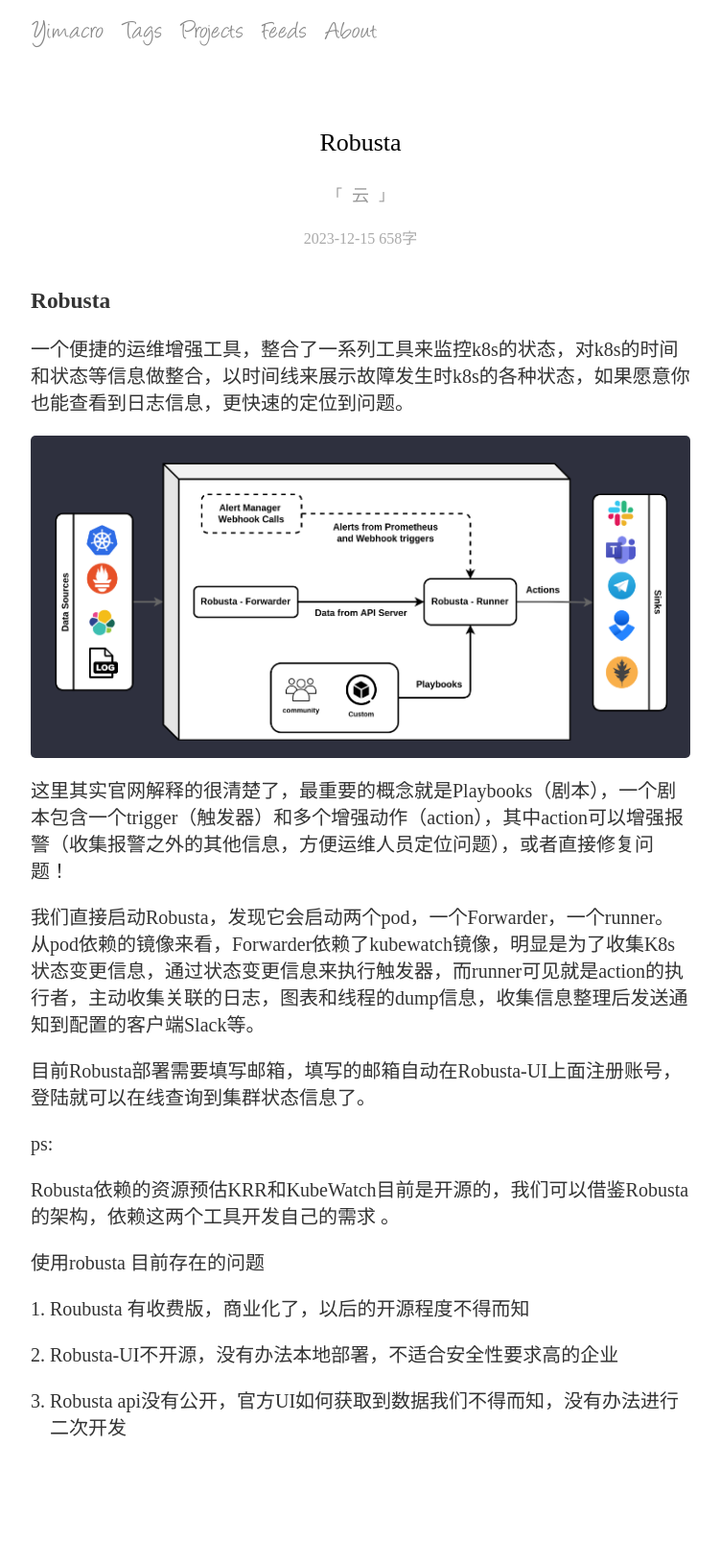
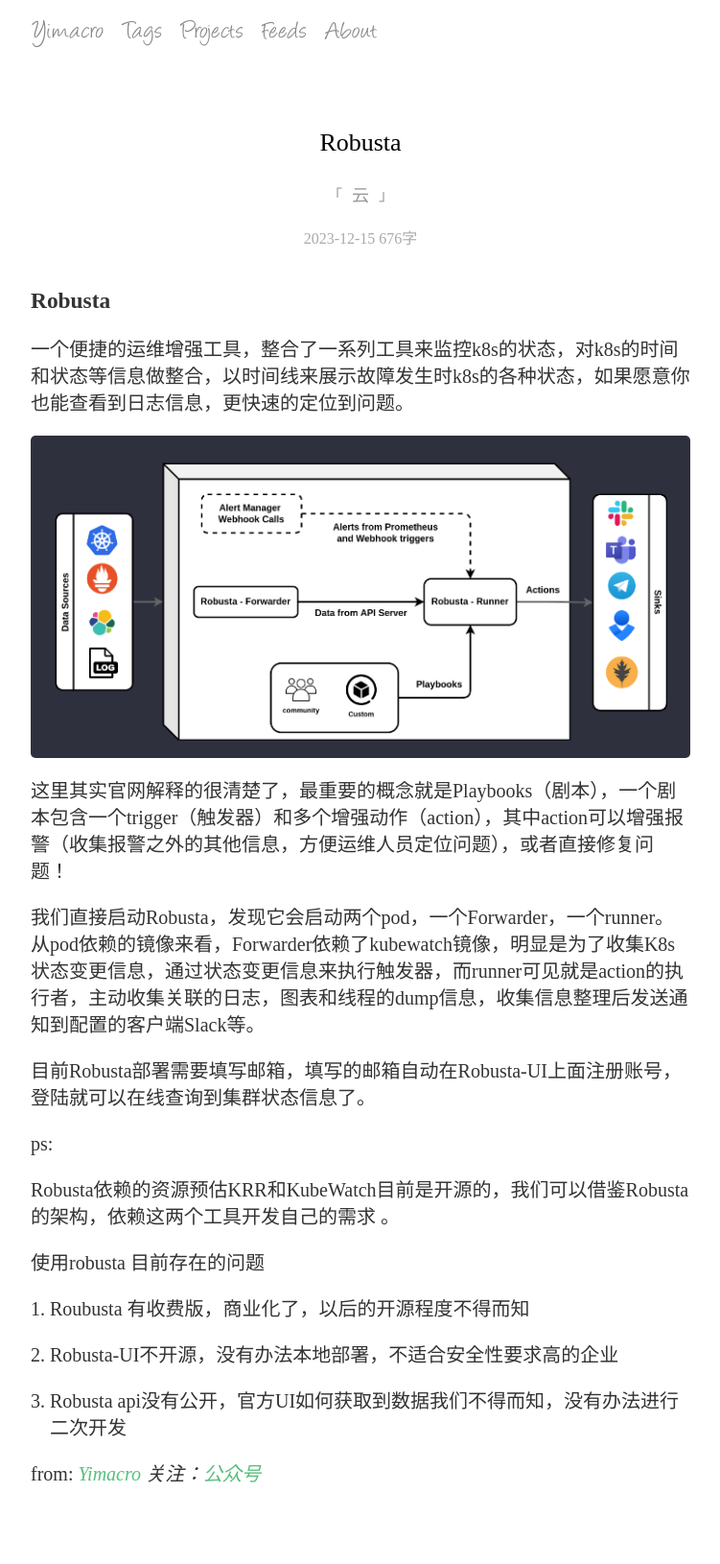
Before and after one commit to yimacro/yimacro.github.io, a Jekyll site: the page built from _posts/2023-12-15-Robusta.md, in a window 1280 px wide. Shown: the whole page at 96% size, without its empty margins (264-1015 px from the left). Built offline with Jekyll 4.4.1, drawn with Linux system fonts in a browser that asks for light colours; some web fonts are replaced; comment, search, counter and statistics services are not loaded; before the commit the page ends 1582 px from its top, so only the background shows below that.

Commit message:
Update 2023-12-15-Robusta.md

```diff
--- a/_posts/2023-12-15-Robusta.md
+++ b/_posts/2023-12-15-Robusta.md
@@ -35,3 +35,6 @@
 2. Robusta-UI不开源，没有办法本地部署，不适合安全性要求高的企业
 
 3. Robusta api没有公开，官方UI如何获取到数据我们不得而知，没有办法进行二次开发
+
+
+from: *[Yimacro](https://yimacro.github.io/)    关注：[公众号](https://mp.weixin.qq.com/s?__biz=Mzg4Njc0NTY0OQ==&mid=2247483752&idx=1&sn=8c66fda5692e0506195d81685fb49d97&chksm=cf95be36f8e2372091b781c3f5475ac9bf12cb5fbece4d3914944d6f2186afd7964a75fae8d8#rd)*
```
